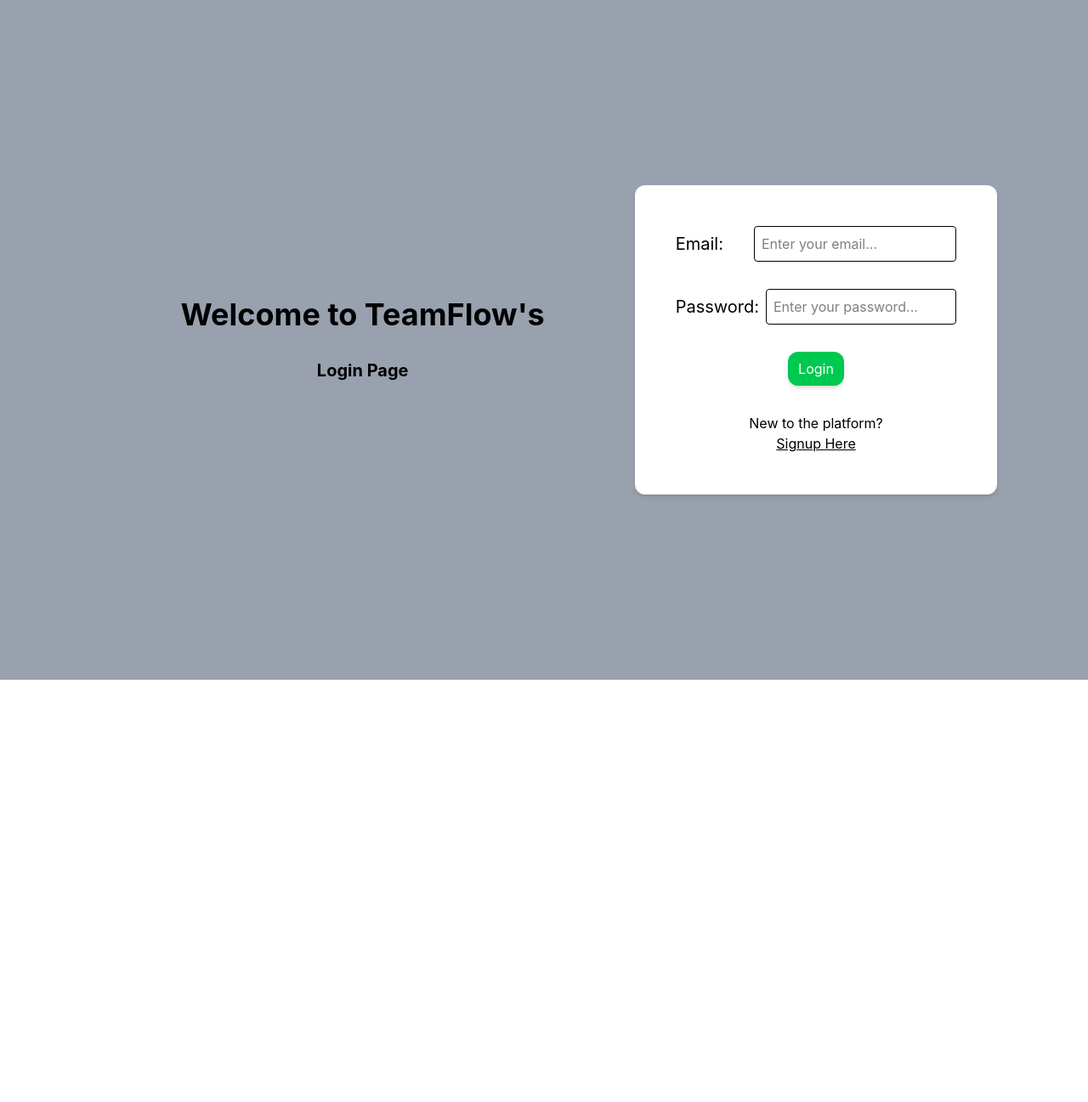
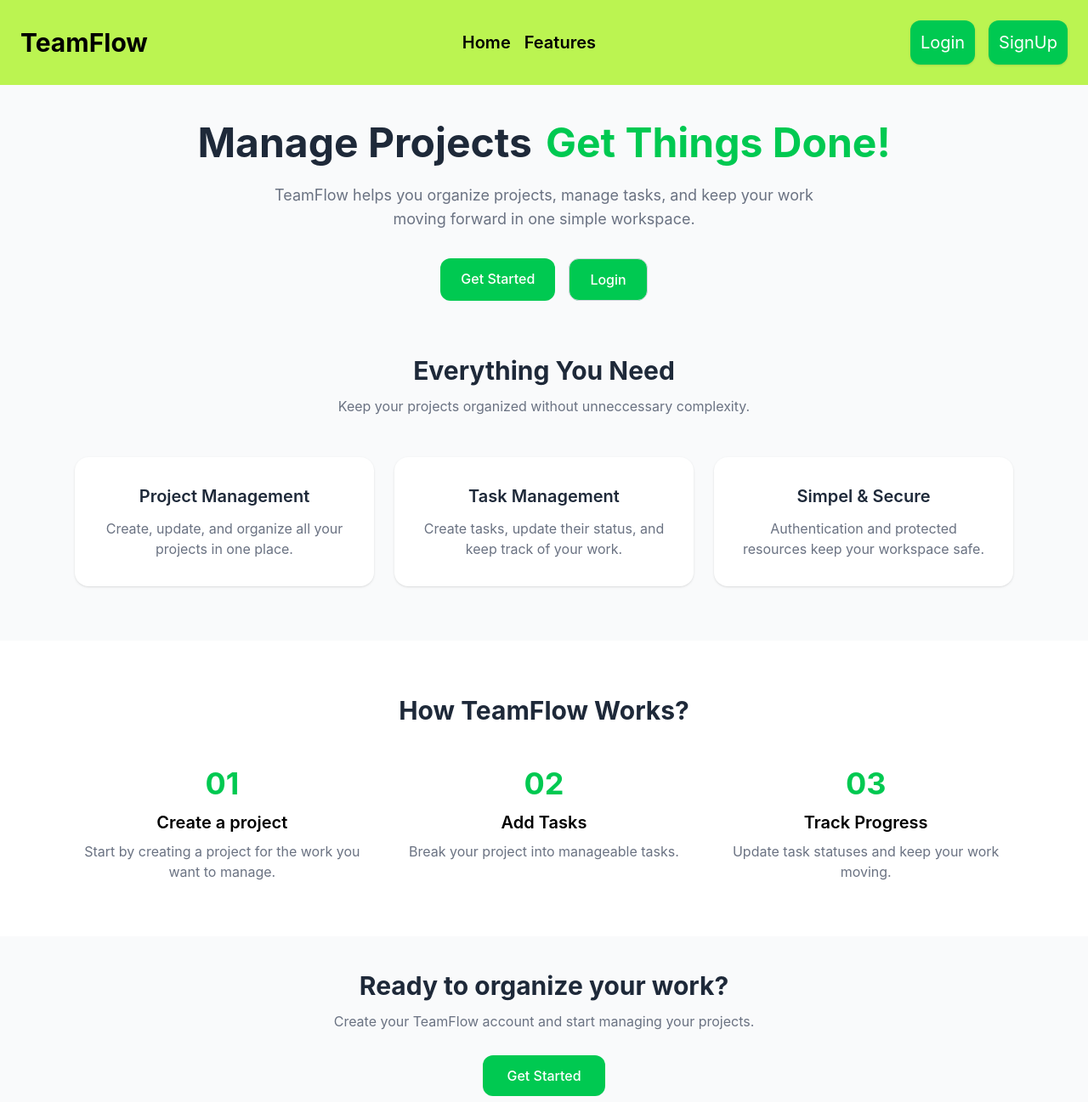
Before and after one commit to suyogbastakoti/TeamFlow, a React (Vite) app in the folder frontend/: page / in a window 1280 px wide. Shown: the top 1297 px of the page at 85% size. Before the commit the page ends 800 px from the top, so only its background shows below. Built offline with nearby package versions, Linux system fonts and the light colour scheme.

Commit message:
added homescreen for TeamFlow

```diff
--- a/frontend/src/App.jsx
+++ b/frontend/src/App.jsx
@@ -3,13 +3,14 @@
 import Login from "./pages/Login";
 import Dashboard from "./pages/Dashboard";
 import ProjectDetails from "./pages/ProjectDetails";
+import Home from "./pages/Home";
 
 function App(){
 
   return(
     <>
       <Routes>
-        <Route path="/"  element={<Login/>}/>
+        <Route path="/"  element={<Home/>}/>
         <Route path="/login" element={<Login/>}/>
         <Route path="/signup" element={<Signup/>}/>
         <Route path="/dashboard" element={<Dashboard/>}/>
--- /dev/null
+++ b/frontend/src/components/Footer.jsx
@@ -0,0 +1,24 @@
+
+const Footer = () => {
+  return (
+    <footer className="bg-gray-900 text-white mt-20">
+        <div className="max-w-6xl mx-auto px-6 py-10 text-center">
+
+            <h2>
+                TeamFlow
+            </h2>
+
+            <p>
+                Simple project and task management for teams.
+            </p>
+
+            <p>
+                &copy; 2026 TeamFlow. All rights reserved.
+            </p>
+
+        </div>
+    </footer>
+  );
+};
+
+export default Footer;
--- a/frontend/src/components/Navbar.jsx
+++ b/frontend/src/components/Navbar.jsx
@@ -0,0 +1,58 @@
+import {Link} from "react-router-dom";
+
+const Navbar = () => {
+  return (
+    <nav className="flex justify-between items-center bg-lime-300 p-3">
+        {/* Logo */}
+
+        <h1
+
+            className="text-3xl font-bold p-3"
+        >
+            TeamFlow
+        </h1>
+
+        {/* nav links */}
+        <div className="flex gap-4 font-semibold text-xl">
+
+            <a
+                className="hover:underline hover:text-white"
+                href="#home"
+            >
+                Home
+            </a>
+
+            <a
+                className="hover:underline hover:text-white"
+                href="#features"
+            >
+                Features
+            </a>
+
+        </div>
+
+        {/* buttons to redirect to login and signup */}
+
+        <div className="flex gap-4 p-3 text-xl">
+            <Link to="/login">
+                <button
+                    className="px-3 py-3 rounded-xl shadow-sm bg-green-500 hover:bg-green-600 hover:cursor-pointer text-white"
+                >
+                    Login
+                </button>
+            </Link>
+
+            <Link to="/signup">
+                <button
+                    className="px-3 py-3 rounded-xl shadow-sm bg-green-500 hover:bg-green-600 hover:cursor-pointer text-white"
+                >
+                    SignUp
+                </button>
+            </Link>
+        </div>
+
+    </nav>
+  );
+};
+
+export default Navbar;
--- /dev/null
+++ b/frontend/src/pages/Home.jsx
@@ -0,0 +1,185 @@
+import { Link } from "react-router-dom";
+import Footer from "../components/Footer";
+import Navbar from "../components/Navbar";
+
+
+const Home = () => {
+  return (
+    <div className="min-h-screen bg-gray-50">
+        <Navbar/>
+
+        {/* Hero */}
+        <section className="max-w-6xl mx-auto px-6 oy-24 text-center mt-11">
+            <h1 className="text-5xl font-bold text-gray-800">
+                Manage Projects
+                <span className="ml-4 text-green-500">
+                    Get Things Done!
+                </span>
+            </h1>
+
+            <p className="max-w-2xl mx-auto mt-6 text-lg text-gray-500">
+                TeamFlow helps you organize projects, manage tasks, and
+                keep your work moving forward in one simple workspace.
+            </p>
+
+            <div className="flex justify-center gap-4 mt-8">
+                <Link
+                to="/signup"
+                className="bg-green-500 text-white px-6 py-3 rounded-xl font-medium hover:bg-green-600"
+                >
+                 Get Started
+                </Link>
+
+                <Link
+                to="/login"
+                className="border border-gray-300 bg-green-500 px-6 py-3 rounded-xl font-medium text-white hover:text-gray-700 hover:bg-lime-300"
+                >
+                 Login
+                </Link>
+
+
+            </div>
+
+
+        </section>
+
+        {/* Features */}
+        <section className="max-w-6xl mx-auto px-6 py-16">
+
+            <div className="text-center mb-12">
+                <h2 className="text-3xl font-bold text-gray-800">
+                    Everything You Need
+                </h2>
+
+                <p className="text-gray-500 mt-3">
+                    Keep your projects organized without unneccessary complexity.
+                </p>
+            </div>
+
+            <div className="grid grid-cols-1 md:grid-cols-3 gap-6">
+
+                <div className="bg-white p-8 rounded-2xl shadow-sm text-center">
+                    <h3 className="text-xl font-semibold text-gray-800">
+                        Project Management
+                    </h3>
+
+                    <p className="text-gray-500 mt-3">
+                        Create, update, and organize all your projects in one place.
+                    </p>
+                </div>
+
+                <div className="bg-white p-8 rounded-2xl shadow-sm text-center">
+                    <h3 className="text-xl font-semibold text-gray-800">
+                        Task Management
+                    </h3>
+
+                    <p className="text-gray-500 mt-3">
+                        Create tasks, update their status, and keep track of your work.
+                    </p>
+                </div>
+
+                <div className="bg-white p-8 rounded-2xl shadow-sm text-center">
+
+                    <h3 className="text-xl font-semibold text-gray-800">
+                        Simpel & Secure
+                    </h3>
+
+                    <p className="text-gray-500 mt-3">
+                        Authentication and protected resources keep your workspace safe.
+                    </p>
+
+                </div>
+
+            </div>
+
+        </section>
+
+
+        {/* How It Works */}
+        <section className="bg-white py-16">
+            <div className="max-w-6xl mx-auto px-6">
+
+                <div className="text-center mb-12">
+                    <h2 className="text-3xl font-bold text-gray-800">
+                        How TeamFlow Works?
+                    </h2>
+                </div>
+
+                <div className="grid grid-cols-1 md:grid-cols-3 gap-8 text-center">
+
+                    <div>
+                        <div className="text-4xl font-bold text-green-500">
+                            01
+                        </div>
+
+                        <h3 className="text-xl font-semibold mt-3">
+                            Create a project
+                        </h3>
+
+                        <p className="text-gray-500 mt-2">
+                            Start by creating a project for the work you want to manage.
+                        </p>
+                    </div>
+
+
+                    <div>
+                        <div className="text-4xl font-bold text-green-500">
+                            02
+                        </div>
+
+                        <h3 className="text-xl font-semibold mt-3">
+                            Add Tasks
+                        </h3>
+
+                        <p className="text-gray-500 mt-2">
+                            Break your project into manageable tasks.
+                        </p>
+                    </div>
+
+                    <div>
+                        <div className="text-4xl font-bold text-green-500">
+                            03
+                        </div>
+
+                        <h3 className="text-xl font-semibold mt-3">
+                            Track Progress
+                        </h3>
+
+                        <p className="text-gray-500 mt-2">
+                            Update task statuses and keep your work moving.
+                        </p>
+                    </div>
+
+                </div>
+
+            </div>
+
+        </section>
+
+        {/* CTA */}
+        <section className="max-w-6xl mx-auto px-6 py-10 text-center">
+           <h2 className="text-3xl font-bold text-gray-800">
+            Ready to organize your work?
+           </h2>
+
+           <p className="text-gray-500 mt-3">
+                Create your TeamFlow account and start managing your projects.
+            </p>
+
+            <Link
+                to="/signup"
+                className="inline-block mt-7 bg-green-500 text-white px-7 py-3 rounded-xl font-medium hover:bg-green-600"
+            >
+                Get Started
+            </Link>
+
+        </section>
+
+
+
+        <Footer/>
+    </div>
+  );
+};
+
+export default Home;
```
